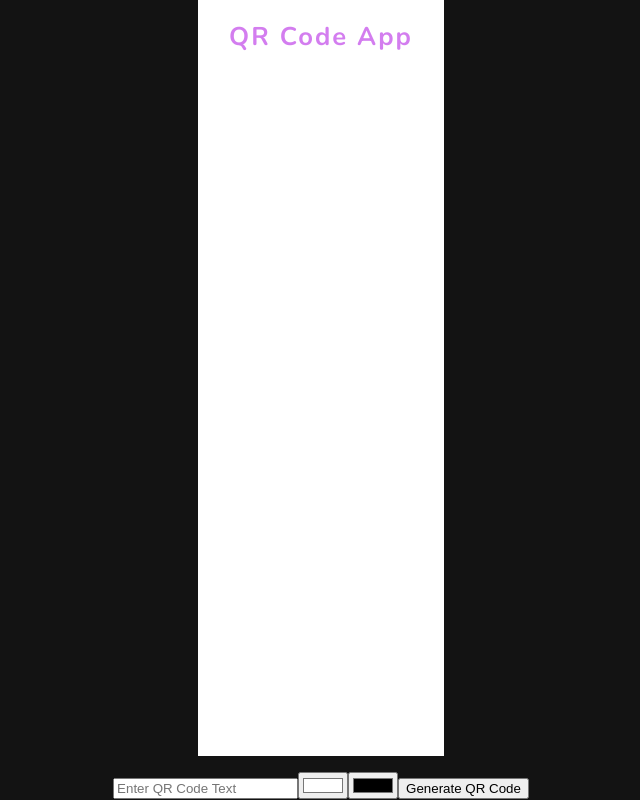
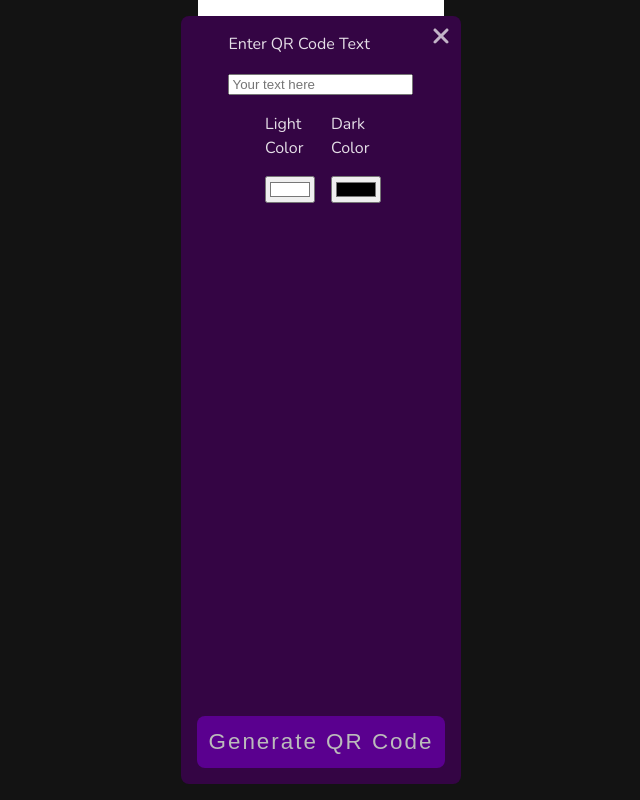
Before and after one commit to ElJoshua08/QrApp, a React (Vite) app: page / in a window 1280 px wide. Both pictures are taken after a click on the button "Generate QR Code". Shown: the whole page, without its empty margins (319-959 px from the left). Built offline with nearby package versions, Linux system fonts and the light colour scheme.

Commit message:
Generating most of the create QRButton css

```diff
--- a/src/App.css
+++ b/src/App.css
@@ -18,7 +18,9 @@
   --bg-color: #131313;
   --color-primary: #C147E9;
   --color-secondary: #810CA8;
+  --color-secondary-dark: #5A008F;
   --color-tertiary: #340544;
+  --color-tertiary-dark: #1D002B;
   --accent-color: #E5B8F4;
 }
 
--- a/src/components/Generator/Generator.css
+++ b/src/components/Generator/Generator.css
@@ -1,3 +1,23 @@
+@keyframes moveUp {
+  0% {
+    transform: translateY(100%);
+  }
+
+  100% {
+    transform: translateY(0);
+  }
+}
+
+@keyframes moveDown {
+  0% {
+    transform: translateY(0);
+  }
+
+  100% {
+    transform: translateY(100%);
+  }
+}
+
 .generator {
   display: flex;
   flex-direction: row;
@@ -7,12 +27,13 @@
 
 .generatorButton {
   background-color: var(--color-tertiary);
+  margin-bottom: 1rem;
   padding: 0 1rem;
-  margin-bottom: 1rem;
   font-size: 1.2rem;
   letter-spacing: 2px;
   cursor: pointer;
   display: flex;
+  width: 100%;
   align-items: center;
   gap: 1rem;
   justify-content: space-around;
@@ -45,3 +66,111 @@
     }
   }
 }
+
+.generatorActive {
+  display: flex;
+  width: 280px;
+  height: calc(100% - 2rem);
+  flex-direction: column;
+  align-items: center;
+  justify-content: flex-start;
+  position: absolute;
+  background-color: var(--color-tertiary);
+  border-radius: 0.5rem;
+  top: 1rem;
+  transition: all 350ms ease-in;
+  opacity: 0;
+  transform: scaleY(0);
+  z-index: 999;
+
+  & > .xmarkIcon {
+    position: absolute;
+    top: 0.5rem;
+    right: 0.5rem;
+    font-size: 1.5rem;
+    color: #fff;
+    opacity: 0.7;
+    cursor: pointer;
+    transition: all 350ms ease-in;
+
+    &:hover {
+      transform: rotate(360deg);
+      color: var(--color-primary);
+      opacity: 1;
+    }
+  }
+
+  & > .QRInput {
+    margin-top: 1rem;
+    width: 80%;
+    padding: 0.5rem;
+    font-weight: 500;
+    border: 0;
+    border-bottom: 2px solid var(--color-tertiary-dark);
+    color: var(--color-tertiary);
+    background-color: transparent;
+    font-size: 1.2rem;
+    letter-spacing: 2px;
+    transition: all 350ms ease-in;
+    outline: none;
+    color: #fff;
+
+    &:focus,
+    &:hover {
+      border-bottom-color: var(--color-primary);
+    }
+  }
+
+  & > .createQRCodeButton {
+    position: absolute;
+    margin-bottom: 1rem;
+    width: calc(100% - 2rem);
+    bottom: 0;
+    padding: 0.8rem 0.5rem;
+    font-weight: 500;
+    letter-spacing: 2px;
+    color: #bbb;
+    border: 0;
+    outline: 0;
+    border-radius: 0.5rem;
+    background-color: var(--color-secondary-dark);
+    font-size: 1.4rem;
+    letter-spacing: 2px;
+    transition: all 350ms ease-in;
+    outline: none;
+    cursor: pointer;
+
+    &:focus,
+    &:hover {
+      color: #fff;
+      background-color: var(--color-secondary);
+    }
+  }
+
+  &.active {
+    opacity: 1;
+    transform: scaleY(1);
+  }
+}
+
+.colorPicker {
+  display: flex;
+  flex-direction: row;
+  align-items: center;
+  justify-content: space-between;
+  gap: 1rem;
+  width: 40%;
+
+  & > .colorInput {
+    appearance: none;
+    -moz-appearance: none;
+    -webkit-appearance: none;
+    background: none;
+    border: 0;
+    cursor: pointer;
+    height: 50px;
+    width: 50px;
+    border-radius: 50%;
+    padding: 0;
+  }
+}
--- a/src/components/Generator/Generator.jsx
+++ b/src/components/Generator/Generator.jsx
@@ -2,6 +2,7 @@ import "./Generator.css";
 import qrcode from "qrcode";
 import { useState } from "react";
 import { FaPlus } from "react-icons/fa";
+import { FaXmark } from "react-icons/fa6";
 
 const Generator = () => {
   const [isAcitve, setIsActive] = useState(false);
@@ -53,37 +54,73 @@ const Generator = () => {
 
   return (
     <div className="generator">
-      {isAcitve ? (
-        <div className="generatorActive">
+      <div className={`generatorActive ${isAcitve ? "active" : ""}`}>
+        <FaXmark
+          onClick={handleButtonClick}
+          className="generatorButtonIcon xmarkIcon"
+        />
+
+        {/* The text input here we generate a QR code */}
+        <div className="textInput">
+          <label htmlFor="QRInput">
+            <p>Enter QR Code Text</p>
+          </label>
+
           <input
             onInput={handleInputChange}
             type="text"
-            placeholder="Enter QR Code Text"
+            value={inputValue}
+            id="QRInput"
+            className="QRInput"
+            name="QRInput"
+            placeholder="Your text here"
           />
+        </div>
+
+        {/* The color picker for the light and dark color */}
+        <div className="colorPicker">
+          <div className="color">
+            <label htmlFor="LightColor">
+              <p>Light Color</p>
+            </label>
 
             <input
               onInput={handleLightColorChange}
               type="color"
               name="lightColor"
               id="LightColor"
+              className="colorInput"
               value={lightColor}
             />
+          </div>
+
+          <div className="color">
+            <label htmlFor="DarkColor">
+              <p>Dark Color</p>
+            </label>
             <input
               onInput={handleDarkColorChange}
               type="color"
               name="darkColor"
               id="DarkColor"
+              className="colorInput"
               value={darkColor}
             />
+          </div>
+        </div>
 
-          <button onClick={handleCreateQRCode}>Generate QR Code</button>
+        <button
+          className="createQRCodeButton"
+          id="CreateQRCodeButton"
+          onClick={handleCreateQRCode}
+        >
+          Generate QR Code
+        </button>
       </div>
-      ) : (
       <button onClick={handleButtonClick} className="generatorButton">
         <p>Generate QR Code</p>
         <FaPlus className="generatorButtonIcon plusIcon" />
       </button>
-      )}
     </div>
   );
 };
```
Lines whose indentation alone changed are shown as unchanged.
